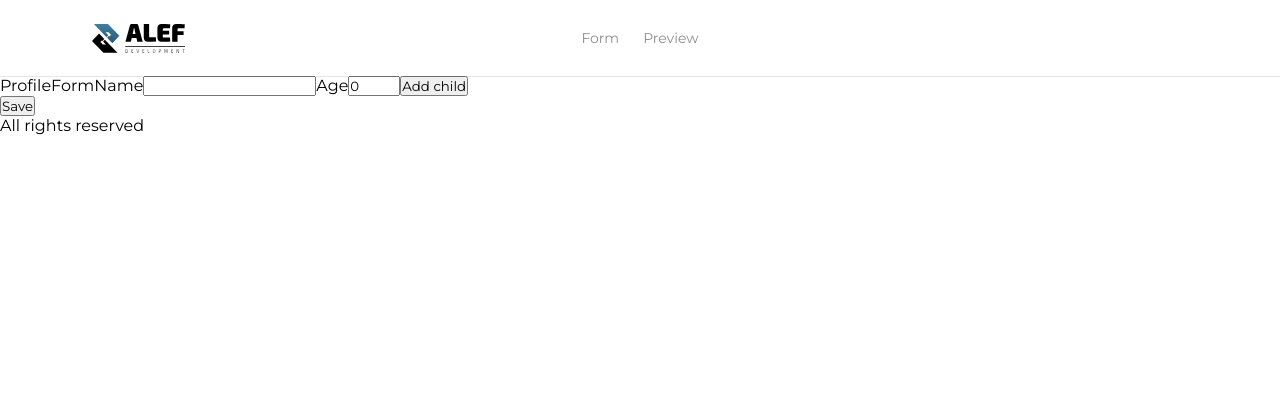
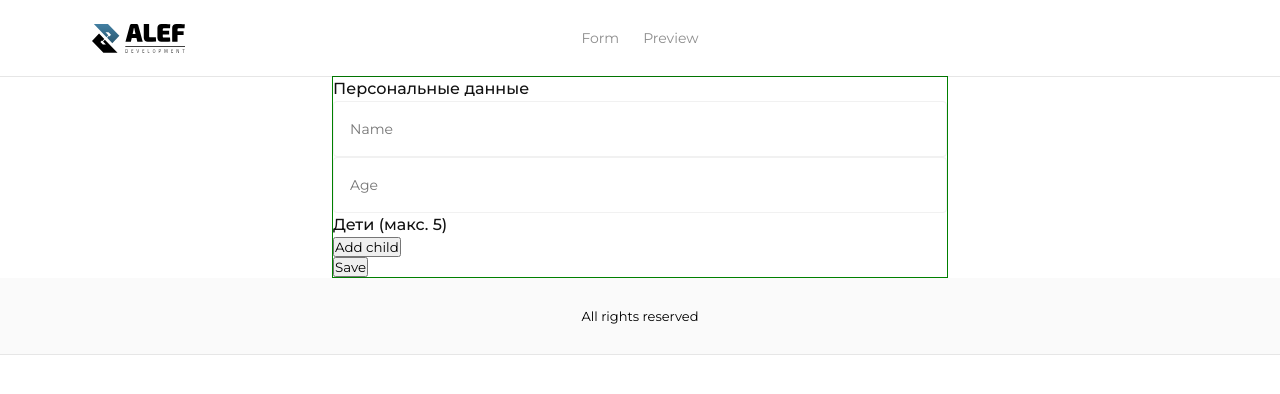
Before and after one commit to alexstr2011/profile, a React (Create React App) app: page / in a window 1280 px wide. Shown: the top 394 px of the page. Built offline with nearby package versions, Linux system fonts and the light colour scheme.

Commit message:
Add styling for input and footer

```diff
--- a/src/components/child-list-item-form/child-list-item-form.tsx
+++ b/src/components/child-list-item-form/child-list-item-form.tsx
@@ -34,7 +34,7 @@ const ChildListItemForm: FC<IChildListItemFormProps> = ({id, child, updateChild,
             <PersonInput
                 type='number'
                 setValue={updateAgeHandler}
-                value={String(child.age)}
+                value={String(child.age ? child.age : '')}
                 title='Age'
                 min={0}
                 max={150}
--- /dev/null
+++ b/src/components/footer/footer.module.css
@@ -0,0 +1,11 @@
+.footer {
+    height: 76px;
+    display: flex;
+    justify-content: center;
+    align-items: center;
+    background: #FAFAFA;
+    box-shadow: 0 1px 0 rgba(17, 17, 17, 0.1);
+    font-size: 13px;
+    line-height: 16px;
+    color: #000000;
+}
--- a/src/components/footer/footer.tsx
+++ b/src/components/footer/footer.tsx
@@ -1,10 +1,11 @@
 import React from 'react';
+import styles from './footer.module.css';
 
 const Footer = () => {
     return (
-        <div>
+        <footer className={styles.footer}>
             All rights reserved
-        </div>
+        </footer>
     );
 };
 
--- /dev/null
+++ b/src/components/person-input/person-input.module.css
@@ -0,0 +1,36 @@
+.wrapper {
+    position: relative;
+}
+
+.input {
+    height: 56px;
+    border: 1px solid #F1F1F1;
+    border-radius: 4px;
+    font-size: 14px;
+    padding-left: 16px;
+    padding-right: 16px;
+    outline: none;
+    width: 100%;
+}
+
+.input:hover {
+    box-shadow: 0px 4px 4px rgba(51, 51, 51, 0.04), 0px 4px 56px rgba(51, 51, 51, 0.16);
+}
+
+.title {
+    position: absolute;
+    top: 8px;
+    left: 16px;
+    visibility: hidden;
+    font-size: 13px;
+    line-height: 16px;
+    color: rgba(17, 17, 17, 0.48);
+}
+
+input:not(:placeholder-shown) {
+    padding-top: 26px;
+}
+
+input:not(:placeholder-shown) ~ .title {
+    visibility: visible;
+}
--- a/src/components/person-input/person-input.tsx
+++ b/src/components/person-input/person-input.tsx
@@ -1,4 +1,5 @@
 import React, {FC} from 'react';
+import styles from './person-input.module.css';
 
 interface IPersonInputProps {
     type: string;
@@ -22,17 +23,19 @@ const PersonInput: FC<IPersonInputProps> = (
     }) => {
 
     return (
-        <label>
-            <span>{title}</span>
+        <div className={styles.wrapper}>
             <input
+                className={styles.input}
                 type={type}
                 onChange={(e) => setValue(e.currentTarget.value)}
                 min={min}
                 max={max}
                 step={step}
                 value={value}
+                placeholder={title}
             />
-        </label>
+            <span className={styles.title}>{title}</span>
+        </div>
     );
 };
 
--- /dev/null
+++ b/src/components/profile-form/profile-form.module.css
@@ -0,0 +1,12 @@
+.form {
+    margin: auto;
+    max-width: 616px;
+    border: 1px solid green;
+}
+
+.title {
+    font-weight: 500;
+    font-size: 16px;
+    line-height: 24px;
+    color: #111111;
+}
--- a/src/components/profile-form/profile-form.tsx
+++ b/src/components/profile-form/profile-form.tsx
@@ -5,6 +5,7 @@ import PersonInput from "../person-input/person-input";
 import {ActionCreators} from "../../store";
 import ChildListItemForm from "../child-list-item-form/child-list-item-form";
 import {IPerson} from "../../model";
+import styles from './profile-form.module.css';
 
 const ProfileForm = () => {
     const {person, children} = useTypedSelector(state => state.profileClient);
@@ -38,8 +39,8 @@ const ProfileForm = () => {
     const removeChildHandler = (id: number) => dispatch(ActionCreators.form.RemoveChild(id));
 
     return (
-        <form onSubmit={submitHandler}>
-            ProfileForm
+        <form className={styles.form} onSubmit={submitHandler}>
+            <h2 className={styles.title}>Персональные данные</h2>
             <PersonInput
                 type='text'
                 setValue={updateNameHandler}
@@ -49,12 +50,13 @@ const ProfileForm = () => {
             <PersonInput
                 type='number'
                 setValue={updateAgeHandler}
-                value={String(person.age)}
+                value={String(person.age ? person.age : '')}
                 title='Age'
                 min={0}
                 max={150}
                 step={1}
             />
+            <h2 className={styles.title}>Дети (макс. 5)</h2>
             <button type='button' onClick={addChildHandler}>Add child</button>
             <ul>
                 {
--- /dev/null
+++ b/src/components/styled-button/styled-button.module.css
@@ -0,0 +1,3 @@
+.primary {
+
+}
```
Also changed, not shown: src/components/styled-button/styled-button.tsx (added, +18 -0 lines).
